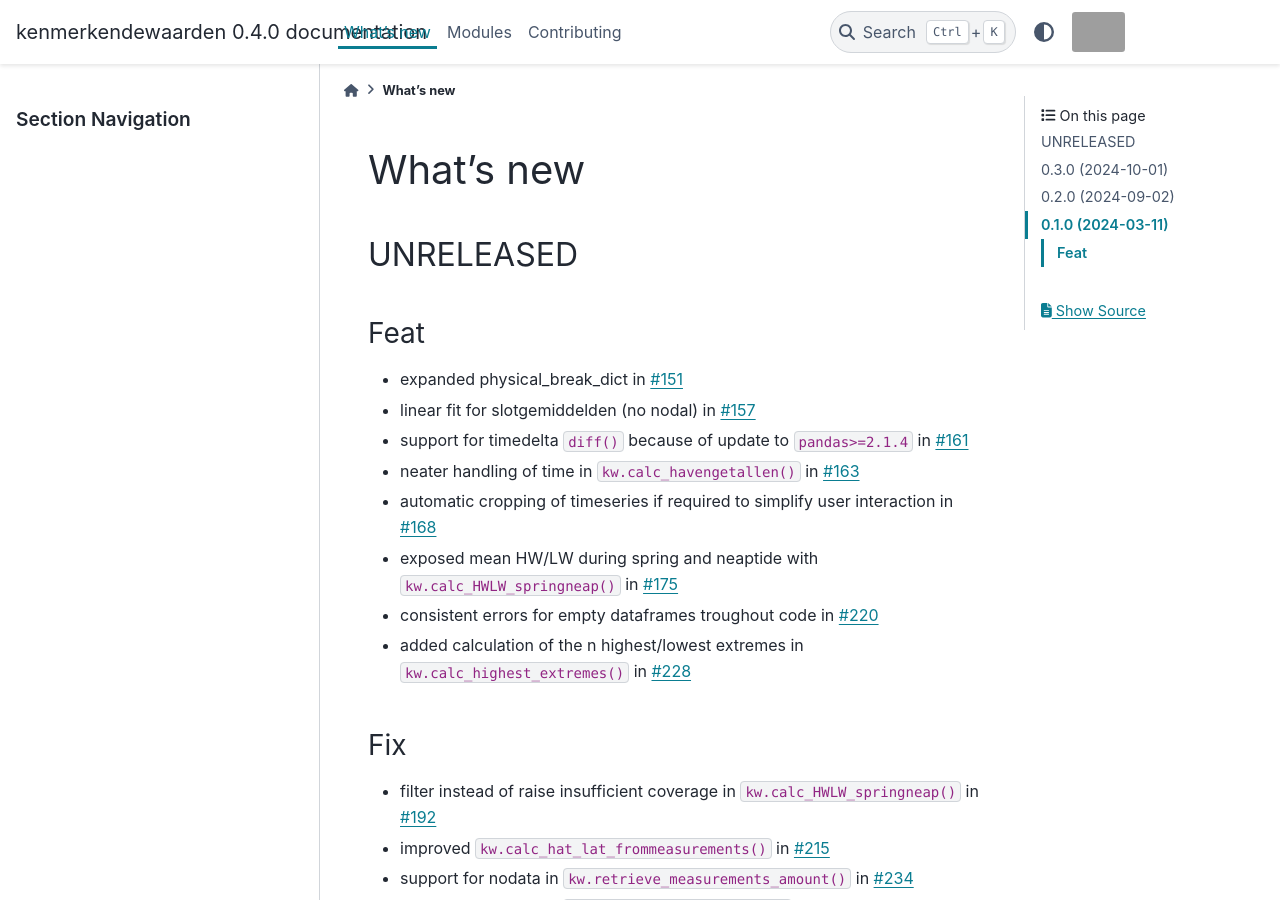
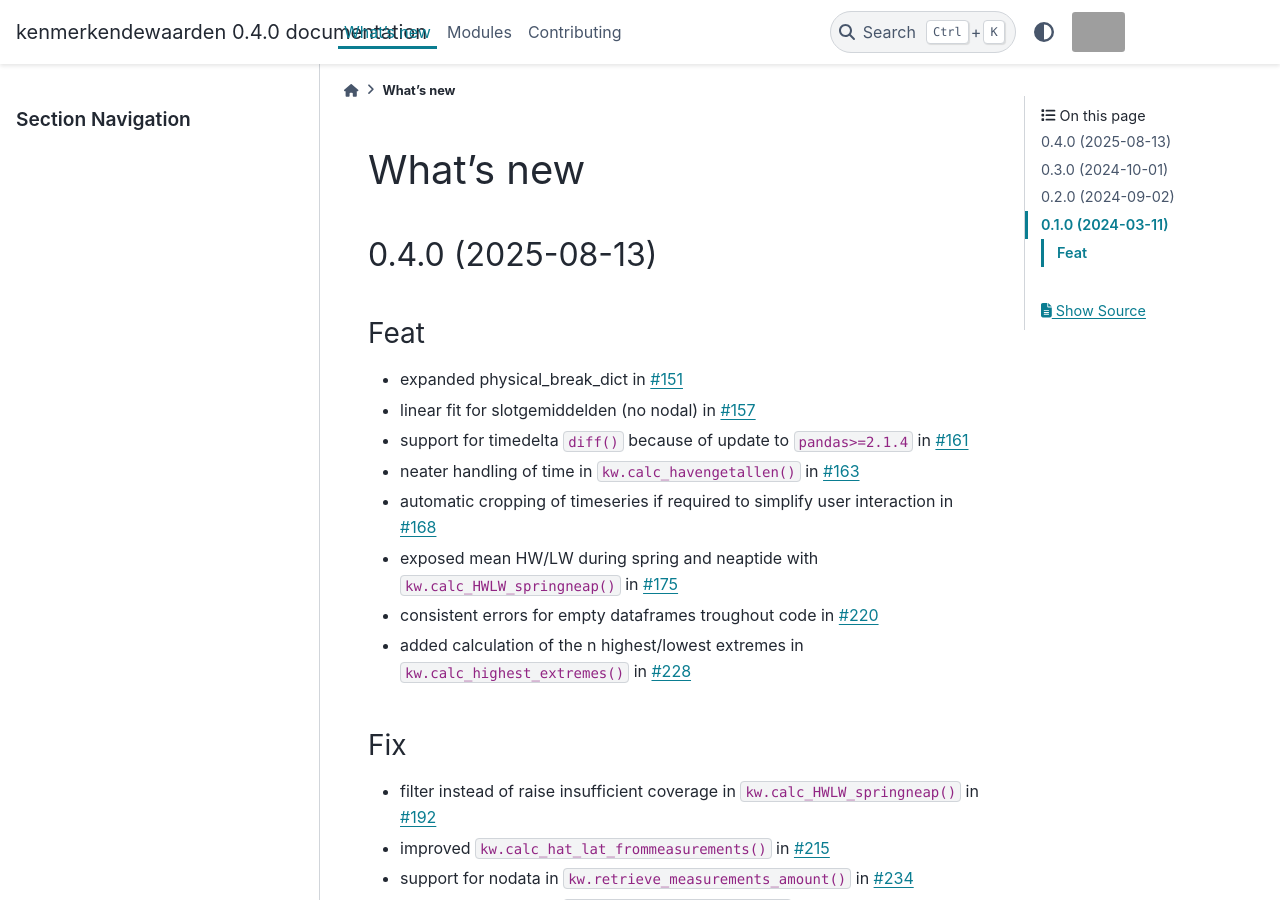
Before and after one commit to Deltares-research/kenmerkendewaarden, a Sphinx documentation site: the page built from docs/whats-new.md, in a window 1280 px wide and 900 px high. Built offline with Sphinx 7.4.7 and the PyData theme 0.15.4, drawn with Linux system fonts in a browser that asks for light colours; grey boxes are pictures that could not be loaded.

Commit message:
update whatsnew

```diff
--- a/docs/whats-new.md
+++ b/docs/whats-new.md
@@ -1,6 +1,6 @@
 # What's new
 
-## UNRELEASED
+## 0.4.0 (2025-08-13)
 
 ### Feat
 - expanded physical_break_dict in [#151](https://github.com/Deltares-research/kenmerkendewaarden/pull/151)
```
